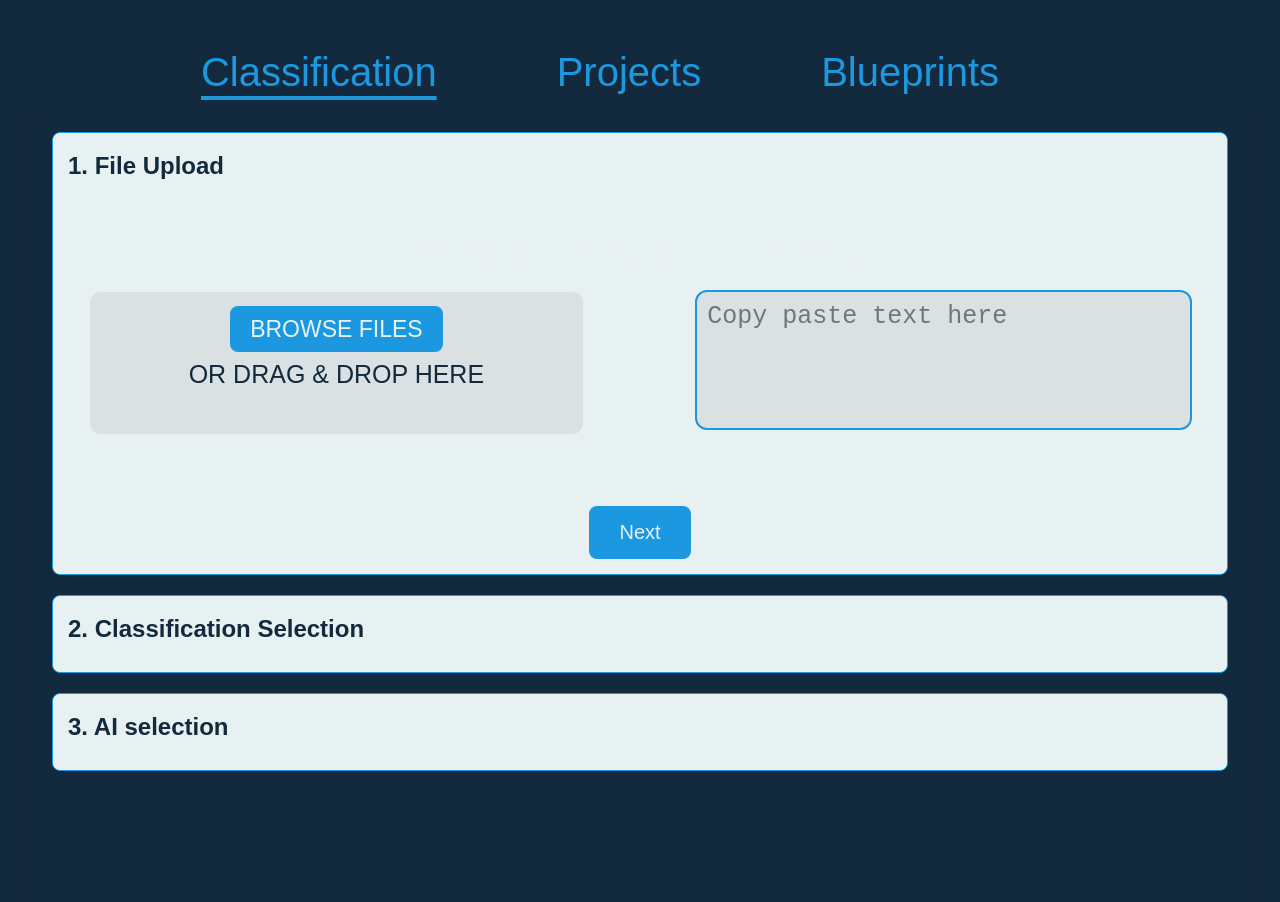
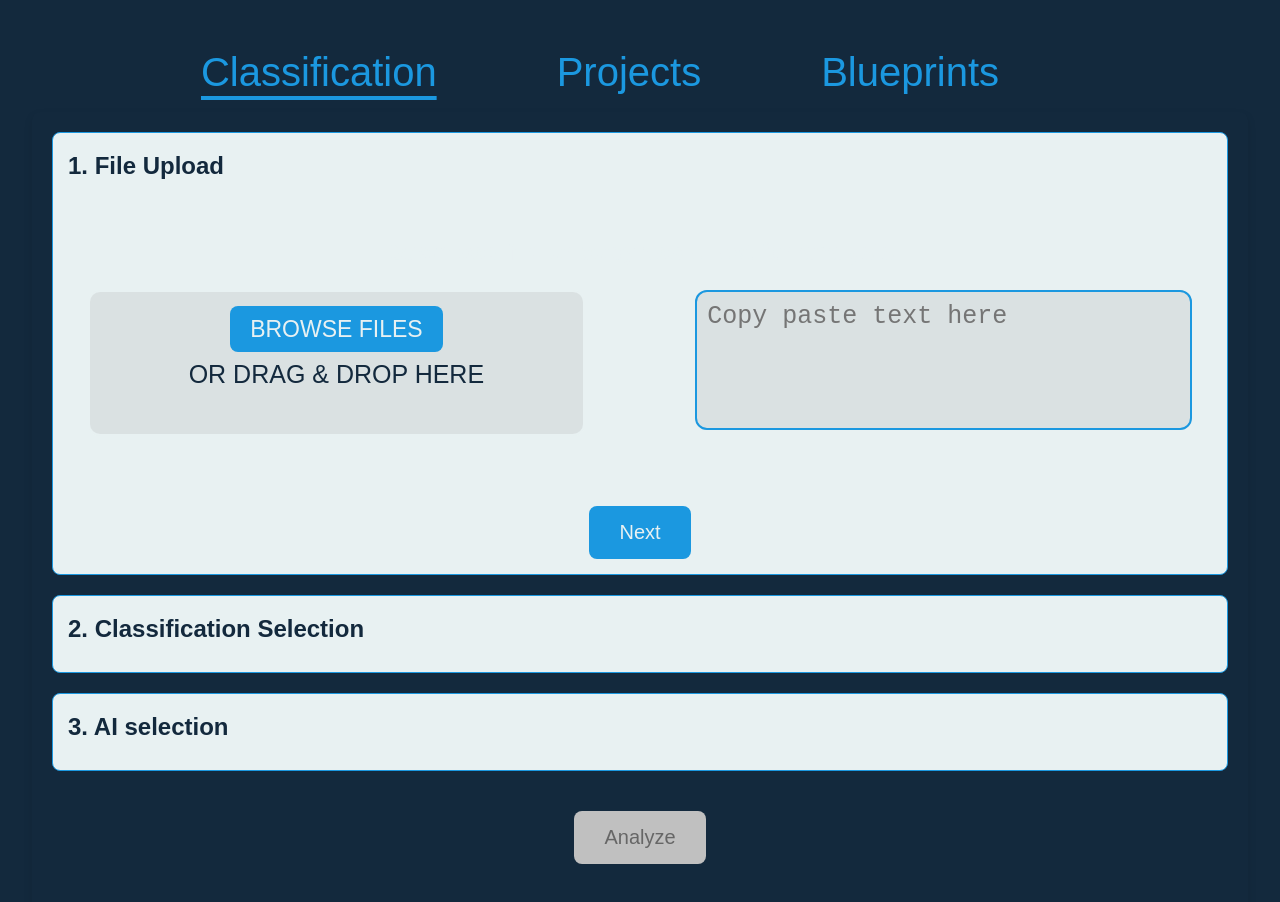
Before and after one commit to ProjectCED/CED-LLM, a React (Vite) app in the folder frontend/: page /app/classification in a window 1280 px wide. Shown: the top 902 px of the page. Built offline with nearby package versions, Linux system fonts and the light colour scheme.

Commit message:
Modifying Analyze button visibility

```diff
--- a/frontend/src/MultiStepForm.css
+++ b/frontend/src/MultiStepForm.css
@@ -97,3 +97,10 @@
     margin-top: 20px;
     display: inline-block;
   }
+
+  /* Analyze button disabled state */
+.analyze-button:disabled {
+  background-color: #c0c0c0;
+  color: #666666;
+  cursor: not-allowed;
+}
--- a/frontend/src/MultiStepForm.jsx
+++ b/frontend/src/MultiStepForm.jsx
@@ -28,13 +28,12 @@ const MultiStepForm = () => {
     setCopiedText(text);
   };
 
-  // Show Analyze button when all steps are done
-  const showAnalyzeButton = currentStep === 4;
-
   // Handle analyze button click, navigate to the projects page
   const handleAnalyze = () => {
     navigate('/app/projects');
   };
+
+  const allStepsCompleted = stepCompleted > 3;
 
   // Function to go to the next step with validation
   const nextStep = () => {
@@ -62,11 +61,9 @@ const MultiStepForm = () => {
       }
     }
 
-    // Move to the next step if all validations are passed
-    if (currentStep < 4) {
-      setStepCompleted(currentStep); // Mark this step as completed
-      setCurrentStep(currentStep + 1);
-    }
+    const newStep = currentStep + 1;
+    setCurrentStep(newStep);
+    setStepCompleted(Math.max(stepCompleted, newStep));
   };
 
   // Function to update selected classification in step 2
@@ -158,14 +155,16 @@ const MultiStepForm = () => {
         )}
       </div>
 
-      {/* Show Analyze button after all steps */}
-      {showAnalyzeButton && (
-        <div className="analyze-section">
-          <button className="analyze-button" onClick={handleAnalyze}>
-            Analyze
-          </button>
-        </div>
-      )}
+      {/* Show Analyze button disabled until all steps are completed */}
+      <div className="analyze-section">
+        <button
+          className="analyze-button"
+          onClick={handleAnalyze}
+          disabled={!allStepsCompleted}
+        >
+          Analyze
+        </button>
+      </div>
     </div>
   );
 };
```
